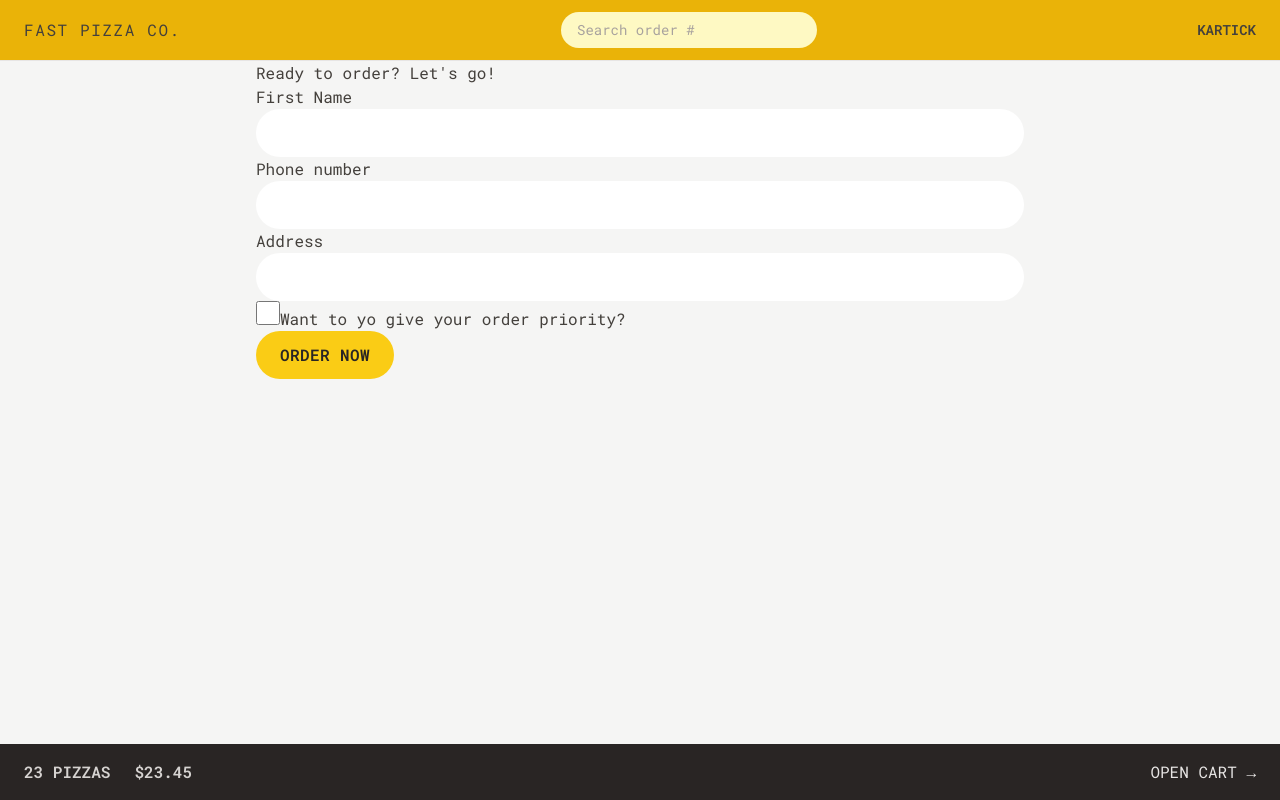
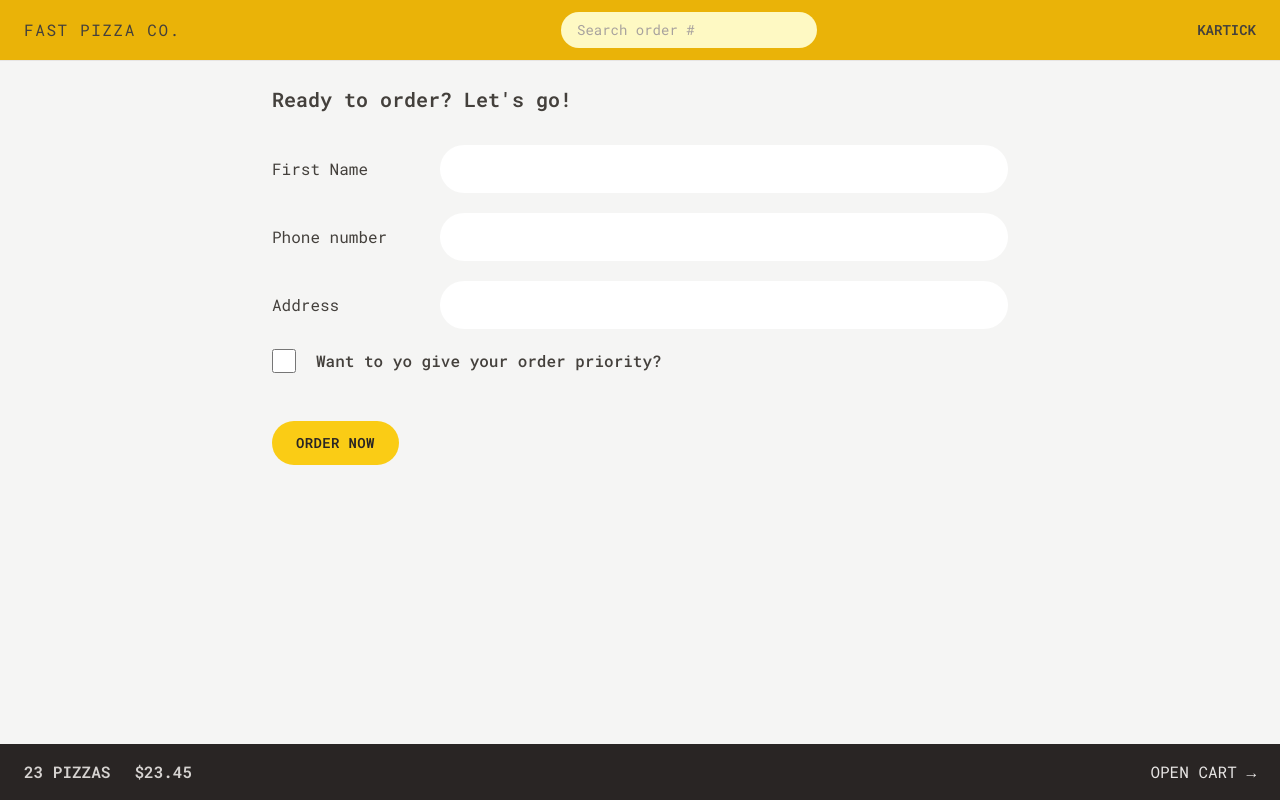
Before and after one commit to kartick17/fast-pizza, a React (Vite) app: page /order/new in a window 1280 px wide. Built offline with nearby package versions, Linux system fonts and the light colour scheme.

Commit message:
Degigned order form

```diff
--- a/index.html
+++ b/index.html
@@ -9,7 +9,7 @@
   <link rel="preconnect" href="https://fonts.gstatic.com" crossorigin>
   <link href="https://fonts.googleapis.com/css2?family=Roboto+Mono:ital,wght@0,100..700;1,100..700&display=swap"
     rel="stylesheet">
-  <title>Vite + React</title>
+  <title>Fast Pizza</title>
 </head>
 
 <body class="text-stone-700 bg-stone-100">
--- a/src/features/order/CreateOrder.jsx
+++ b/src/features/order/CreateOrder.jsx
@@ -49,31 +49,42 @@
   const cart = fakeCart
 
   return (
-    <div>
-      <h2>Ready to order? Let&apos;s go!</h2>
+    <div className='px-4 py-6'>
+      <h2 className='mb-8 text-xl font-semibold'>
+        Ready to order? Let&apos;s go!
+      </h2>
 
       <Form method='POST'>
-        <div>
-          <label>First Name</label>
-          <input className='input' type='text' name='customer' required />
+        <div className='mb-5 flex flex-col gap-2 sm:flex-row sm:items-center'>
+          <label className='sm:basis-40'>First Name</label>
+          <input className='input grow' type='text' name='customer' required />
         </div>
 
-        <div>
-          <label>Phone number</label>
-          <div>
-            <input className='input' type='tel' name='phone' required />
-          </div>
-          {formErrors?.phone && <p>{formErrors.phone}</p>}
-        </div>
-
-        <div>
-          <label>Address</label>
-          <div>
-            <input className='input' type='text' name='address' required />
+        <div className='mb-5 flex flex-col gap-2 sm:flex-row sm:items-center'>
+          <label className='sm:basis-40'>Phone number</label>
+          <div className='grow'>
+            <input className='input w-full' type='tel' name='phone' required />
+            {formErrors?.phone && (
+              <p className='mt-2 pl-2 text-sm text-red-600'>
+                {formErrors.phone}
+              </p>
+            )}
           </div>
         </div>
 
-        <div>
+        <div className='mb-5 flex flex-col gap-2 sm:flex-row sm:items-center'>
+          <label className='sm:basis-40'>Address</label>
+          <div className='grow'>
+            <input
+              className='input w-full'
+              type='text'
+              name='address'
+              required
+            />
+          </div>
+        </div>
+
+        <div className='mb-12 flex items-center gap-5'>
           <input
             className='h-6 w-6 accent-yellow-400 focus:outline-none focus:ring focus:ring-yellow-400 focus:ring-offset-2'
             type='checkbox'
@@ -82,7 +93,9 @@
             // value={withPriority}
             // onChange={(e) => setWithPriority(e.target.checked)}
           />
-          <label htmlFor='priority'>Want to yo give your order priority?</label>
+          <label htmlFor='priority' className='font-medium'>
+            Want to yo give your order priority?
+          </label>
         </div>
 
         <div>
--- a/src/index.css
+++ b/src/index.css
@@ -4,7 +4,7 @@
 
 @layer components {
   .input {
-    @apply w-full rounded-full border-stone-200 px-4 py-2 transition-all duration-300 placeholder:text-stone-400 focus:outline-none focus:ring focus:ring-yellow-400 md:px-6 md:py-3;
+    @apply rounded-full border-stone-200 px-4 py-2 transition-all duration-300 placeholder:text-stone-400 focus:outline-none focus:ring focus:ring-yellow-400 md:px-6 md:py-3;
   }
 
   .loader {
--- a/src/ui/Button.jsx
+++ b/src/ui/Button.jsx
@@ -2,13 +2,13 @@
 
 function Button({ children, disabled, to, type }) {
   const base =
-    'inline-block disabled:cursor-not-allowed rounded-full bg-yellow-400 font-semibold uppercase tracking-wide text-stone-800 transition-colors duration-300 hover:bg-yellow-300 focus:bg-yellow-300 focus:outline-none focus:ring focus:ring-yellow-300 focus:ring-offset-2'
+    'inline-block text-sm disabled:cursor-not-allowed rounded-full bg-yellow-400 font-semibold uppercase tracking-wide text-stone-800 transition-colors duration-300 hover:bg-yellow-300 focus:bg-yellow-300 focus:outline-none focus:ring focus:ring-yellow-300 focus:ring-offset-2'
 
   const styles = {
     primary: base + ' px-4 py-3 sm:px-6 sm:py-3',
     small: base + ' px-4 py-2 sm:px-5 sm:py-2.5 text-xs',
     secondary:
-      'inline-block disabled:cursor-not-allowed rounded-full font-semibold uppercase tracking-wide text-stone-400 transition-colors duration-300 hover:bg-stone-300 hover:text-stone-800 focus:bg-stone-300 focus:outline-none focus:ring border-2 border-stone-200 focus:ring-stone-200 focus:ring-offset-2 px-4 py-2.5 sm:px-6 sm:py-3',
+      'inline-block text-sm disabled:cursor-not-allowed rounded-full font-semibold uppercase tracking-wide text-stone-400 transition-colors duration-300 hover:bg-stone-300 hover:text-stone-800 focus:bg-stone-300 focus:outline-none focus:ring border-2 border-stone-200 focus:ring-stone-200 focus:ring-offset-2 px-4 py-2.5 sm:px-6 sm:py-3',
   }
 
   if (to)
```
